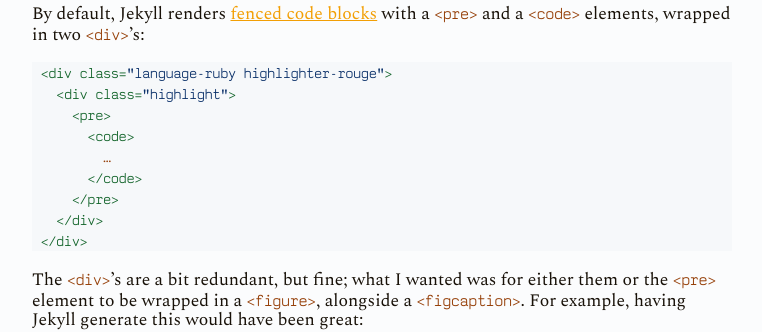
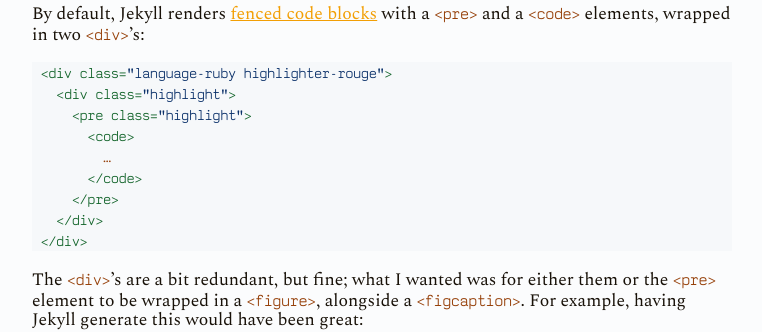
Before and after one commit to r3trofitted/r3trofitted.github.io, a Jekyll site: the page built from _posts/2023-05-01-markdown-the-pits-of-madness.md, in a window 1280 px wide and 900 px high, scrolled down 615 px. Shown: the part 155-487 px from the top of the window, without its empty margins (258-1020 px from the left). Built offline with Jekyll 4.4.1, drawn with Linux system fonts in a browser that asks for light colours.

Commit message:
Markdown the pits of madness

````diff
--- a/_posts/2023-05-01-markdown-the-pits-of-madness.md
+++ b/_posts/2023-05-01-markdown-the-pits-of-madness.md
@@ -39,7 +40,7 @@ a `<pre>` and a `<code>` elements, wrapped in two `<div>`'s:
 ```html
 <div class="language-ruby highlighter-rouge">
   <div class="highlight">
-    <pre>
+    <pre class="highlight">
       <code>
         …
       </code>
````
Also changed, not shown: other parts of _posts/2023-05-01-markdown-the-pits-of-madness.md (+1 -0 lines).
